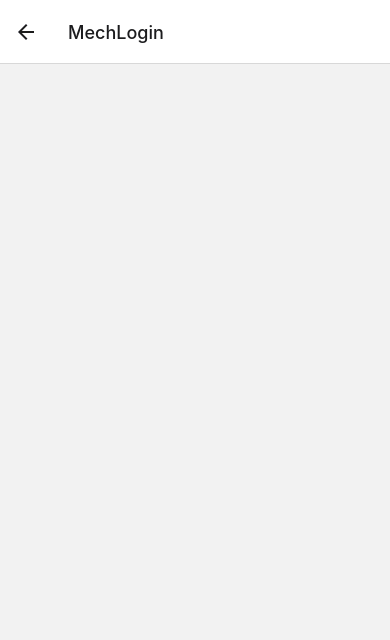
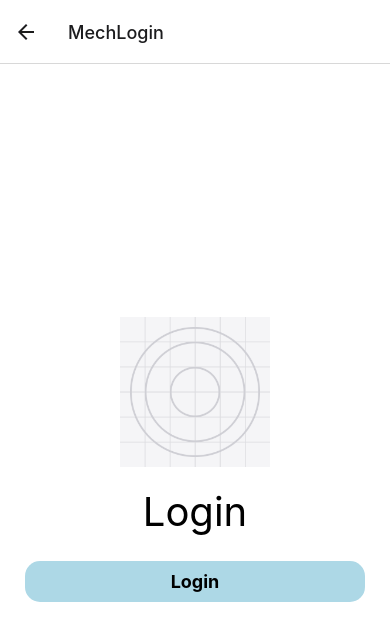
Before and after one commit to Pat-TX/CSE-3310-MM, a React Native app: screen /MechLogin in a window 390 px wide. Shown: the top 640 px of the page. Built offline with nearby package versions, Linux system fonts and the light colour scheme.

Commit message:
skeleton for login/reg pages

```diff
--- a/app/screens/MechLogin.js
+++ b/app/screens/MechLogin.js
@@ -1,11 +1,56 @@
 import React from 'react';
+import { SafeAreaView, View, StyleSheet, Text, TouchableOpacity, Dimensions, Image } from 'react-native';
 
 function MechLogin(props) {
     return (
-        <div>
+        <SafeAreaView style={styles.container}>
 
-        </div>
-    );
+          <Image
+            style={styles.logo}
+            source={require('../assets/icon.png')}
+          />
+
+          <Text style={styles.header1}>Login</Text>
+
+          <TouchableOpacity style={styles.buttonStyle} onPress={() => navigation.navigate('UserLogin')}>
+            <Text style={styles.buttonText}>Login</Text>
+          </TouchableOpacity>
+
+        </SafeAreaView>
+      );
 }
 
+const styles = StyleSheet.create({
+    container: {
+      flex: 1,
+      backgroundColor: '#fff',
+      alignItems: 'center',
+      justifyContent: 'center',
+    },
+    header1: {
+      fontSize: 40,
+      paddingBottom: 15,
+    },
+    buttonStyle: {
+      elevation: 8,
+      backgroundColor: "lightblue",
+      borderRadius: 15,
+      paddingVertical: 10,
+      width: Dimensions.get('window').width - 50,
+      margin: 10,
+    },
+    buttonText: {
+      fontSize: 18,
+      fontWeight: "bold",
+      alignSelf: "center",
+    },
+    logo: {
+      alignItems: "center",
+      justifyContent: "center",
+      width: 150,
+      height: 150,
+      margin: 20,
+    },
+  });
+
 export default MechLogin;
--- a/app/screens/MechRegister.js
+++ b/app/screens/MechRegister.js
@@ -1,11 +1,56 @@
 import React from 'react';
+import { SafeAreaView, View, StyleSheet, Text, TouchableOpacity, Dimensions, Image } from 'react-native';
 
 function MechRegister(props) {
     return (
-        <div>
+        <SafeAreaView style={styles.container}>
 
-        </div>
-    );
+          <Image
+            style={styles.logo}
+            source={require('../assets/icon.png')}
+          />
+
+          <Text style={styles.header1}>Registration</Text>
+
+          <TouchableOpacity style={styles.buttonStyle} onPress={() => navigation.navigate('UserLogin')}>
+            <Text style={styles.buttonText}>Sign up</Text>
+          </TouchableOpacity>
+
+        </SafeAreaView>
+      );
 }
 
+const styles = StyleSheet.create({
+    container: {
+      flex: 1,
+      backgroundColor: '#fff',
+      alignItems: 'center',
+      justifyContent: 'center',
+    },
+    header1: {
+      fontSize: 40,
+      paddingBottom: 15,
+    },
+    buttonStyle: {
+      elevation: 8,
+      backgroundColor: "lightblue",
+      borderRadius: 15,
+      paddingVertical: 10,
+      width: Dimensions.get('window').width - 50,
+      margin: 10,
+    },
+    buttonText: {
+      fontSize: 18,
+      fontWeight: "bold",
+      alignSelf: "center",
+    },
+    logo: {
+      alignItems: "center",
+      justifyContent: "center",
+      width: 150,
+      height: 150,
+      margin: 20,
+    },
+  });
+
 export default MechRegister;
--- a/app/screens/UserLogin.js
+++ b/app/screens/UserLogin.js
@@ -1,11 +1,56 @@
 import React from 'react';
+import { SafeAreaView, View, StyleSheet, Text, TouchableOpacity, Dimensions, Image } from 'react-native';
 
 function UserLogin(props) {
     return (
-        <div>
+        <SafeAreaView style={styles.container}>
 
-        </div>
-    );
+          <Image
+            style={styles.logo}
+            source={require('../assets/icon.png')}
+          />
+
+          <Text style={styles.header1}>Login</Text>
+
+          <TouchableOpacity style={styles.buttonStyle} onPress={() => navigation.navigate('UserLogin')}>
+            <Text style={styles.buttonText}>Login</Text>
+          </TouchableOpacity>
+
+        </SafeAreaView>
+      );
 }
 
+const styles = StyleSheet.create({
+    container: {
+      flex: 1,
+      backgroundColor: '#fff',
+      alignItems: 'center',
+      justifyContent: 'center',
+    },
+    header1: {
+      fontSize: 40,
+      paddingBottom: 15,
+    },
+    buttonStyle: {
+      elevation: 8,
+      backgroundColor: "lightblue",
+      borderRadius: 15,
+      paddingVertical: 10,
+      width: Dimensions.get('window').width - 50,
+      margin: 10,
+    },
+    buttonText: {
+      fontSize: 18,
+      fontWeight: "bold",
+      alignSelf: "center",
+    },
+    logo: {
+      alignItems: "center",
+      justifyContent: "center",
+      width: 150,
+      height: 150,
+      margin: 20,
+    },
+  });
+
 export default UserLogin;
--- a/app/screens/UserRegister.js
+++ b/app/screens/UserRegister.js
@@ -1,11 +1,56 @@
 import React from 'react';
+import { SafeAreaView, View, StyleSheet, Text, TouchableOpacity, Dimensions, Image } from 'react-native';
 
 function UserRegister(props) {
     return (
-        <div>
+        <SafeAreaView style={styles.container}>
 
-        </div>
-    );
+          <Image
+            style={styles.logo}
+            source={require('../assets/icon.png')}
+          />
+
+          <Text style={styles.header1}>Registration</Text>
+
+          <TouchableOpacity style={styles.buttonStyle} onPress={() => navigation.navigate('UserLogin')}>
+            <Text style={styles.buttonText}>Sign up</Text>
+          </TouchableOpacity>
+
+        </SafeAreaView>
+      );
 }
 
+const styles = StyleSheet.create({
+    container: {
+      flex: 1,
+      backgroundColor: '#fff',
+      alignItems: 'center',
+      justifyContent: 'center',
+    },
+    header1: {
+      fontSize: 40,
+      paddingBottom: 15,
+    },
+    buttonStyle: {
+      elevation: 8,
+      backgroundColor: "lightblue",
+      borderRadius: 15,
+      paddingVertical: 10,
+      width: Dimensions.get('window').width - 50,
+      margin: 10,
+    },
+    buttonText: {
+      fontSize: 18,
+      fontWeight: "bold",
+      alignSelf: "center",
+    },
+    logo: {
+      alignItems: "center",
+      justifyContent: "center",
+      width: 150,
+      height: 150,
+      margin: 20,
+    },
+  });
+
 export default UserRegister;
```
